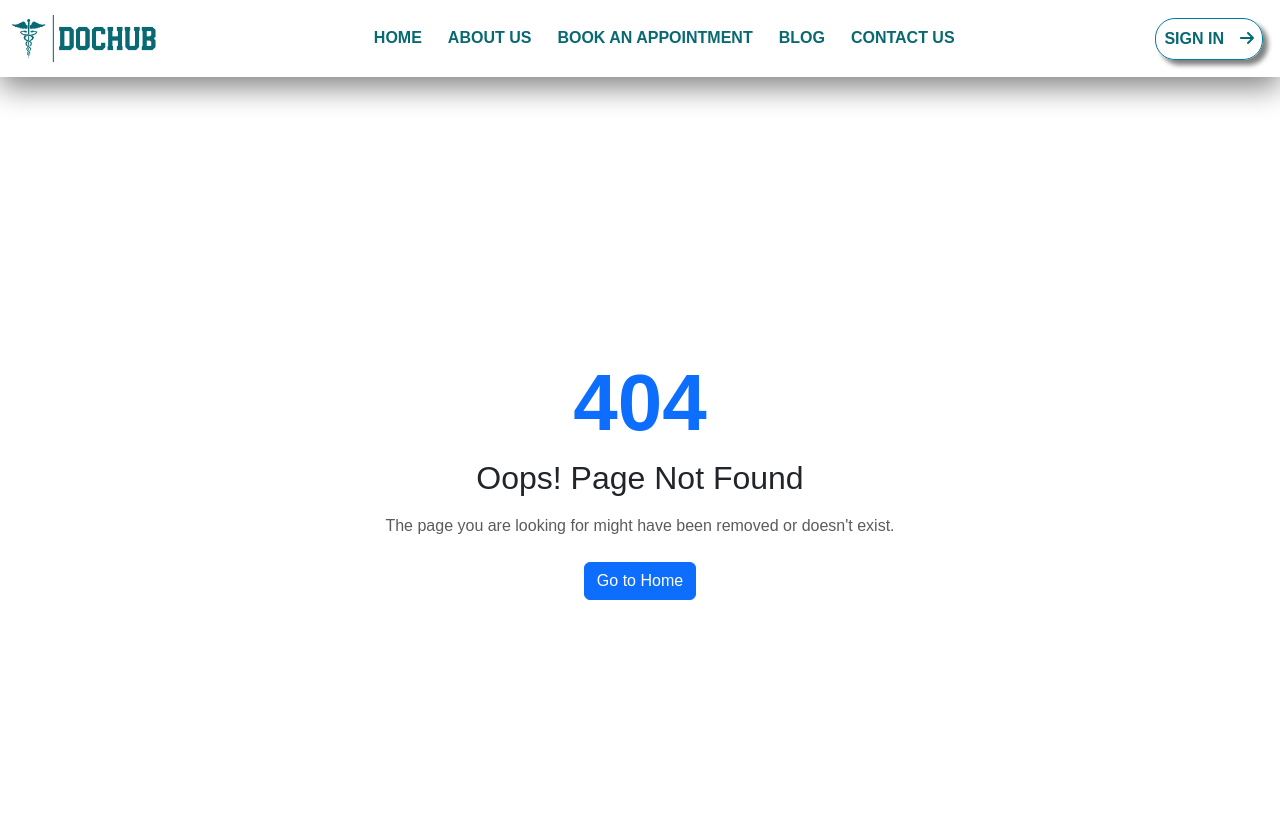
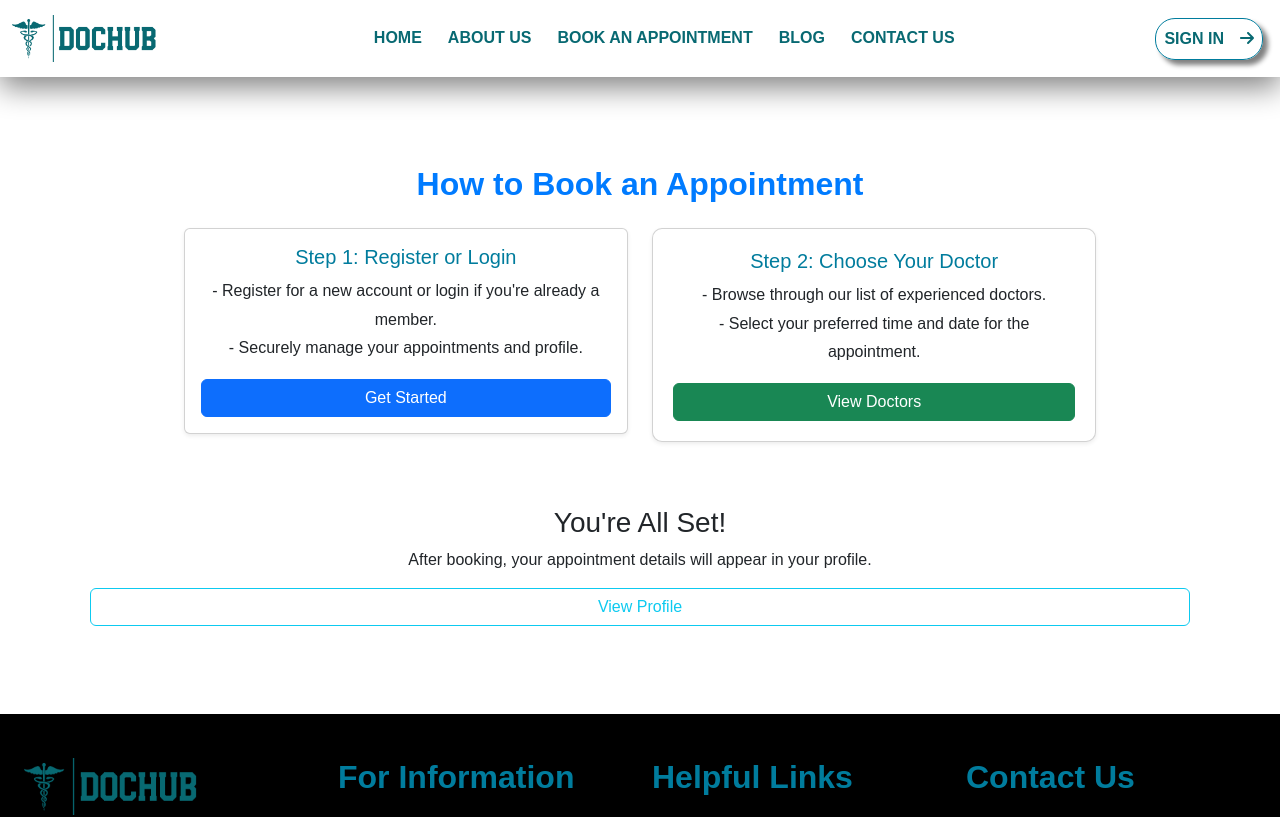
Before and after one commit to Vanshita1011/DocHub, a React (Create React App) app: page /booking-guide in a window 1280 px wide. Shown: the top 817 px of the page. Built offline with nearby package versions, Linux system fonts and the light colour scheme; a web font is replaced by a local one.

Commit message:
form changed

```diff
--- a/src/Admin/AdminDashboard.jsx
+++ b/src/Admin/AdminDashboard.jsx
@@ -167,6 +167,12 @@ export default function AdminDashboard() {
                 <p>{message}</p>
                 <Button className="btn btn-danger mb-3" onClick={handleLogout}>
                   Logout
+                </Button>
+                <Button
+                  variant="primary"
+                  onClick={() => navigate("/admin/queries")}
+                >
+                  View Queries
                 </Button>
               </Col>
             </Row>
--- /dev/null
+++ b/src/Admin/AdminQueries.jsx
@@ -0,0 +1,47 @@
+import React, { useEffect, useState } from "react";
+import { Table } from "react-bootstrap";
+import api from "../axiosInterceptor"; // Assuming axios instance
+
+const AdminQueries = () => {
+  const [queries, setQueries] = useState([]);
+
+  useEffect(() => {
+    const fetchQueries = async () => {
+      try {
+        const response = await api.get("/queries");
+        setQueries(response.data);
+      } catch (error) {
+        console.error("Error fetching queries:", error);
+      }
+    };
+    fetchQueries();
+  }, []);
+
+  return (
+    <div>
+      <h2>Contact Queries</h2>
+      <Table striped bordered hover>
+        <thead>
+          <tr>
+            <th>Name</th>
+            <th>Phone</th>
+            <th>Email</th>
+            <th>Query</th>
+          </tr>
+        </thead>
+        <tbody>
+          {queries.map((query) => (
+            <tr key={query._id}>
+              <td>{query.name}</td>
+              <td>{query.phone}</td>
+              <td>{query.email}</td>
+              <td>{query.query}</td>
+            </tr>
+          ))}
+        </tbody>
+      </Table>
+    </div>
+  );
+};
+
+export default AdminQueries;
--- /dev/null
+++ b/src/Component/BookingGuide.css
@@ -0,0 +1,51 @@
+/* General Container Styling */
+.booking-guide-container {
+  padding: 40px 20px;
+}
+
+/* Section Heading */
+.booking-guide-container h2 {
+  font-weight: 600;
+  color: #007bff;
+  margin-bottom: 30px;
+}
+
+/* Cards Styling */
+.booking-step-card {
+  transition: transform 0.3s ease-in-out, box-shadow 0.3s ease-in-out;
+  border-radius: 10px;
+  overflow: hidden;
+}
+
+.booking-step-card:hover {
+  transform: translateY(-5px);
+  box-shadow: 0px 8px 20px rgba(0, 0, 0, 0.15);
+}
+
+/* Card Image */
+.booking-step-card img {
+  height: 200px;
+  object-fit: cover;
+  border-top-left-radius: 10px;
+  border-top-right-radius: 10px;
+}
+
+/* Card Body */
+.booking-step-card .card-body {
+  padding: 20px;
+}
+
+/* Buttons */
+.booking-guide-container .btn-primary,
+.booking-guide-container .btn-success,
+.booking-guide-container .btn-outline-info {
+  width: 100%;
+  font-weight: 500;
+}
+
+/* Responsive Design */
+@media (max-width: 768px) {
+  .booking-guide-container {
+    text-align: center;
+  }
+}
--- /dev/null
+++ b/src/Component/BookingGuide.jsx
@@ -0,0 +1,66 @@
+import React from "react";
+import { Container, Row, Col, Card, Button } from "react-bootstrap";
+import { Link } from "react-router-dom";
+import "bootstrap/dist/css/bootstrap.min.css";
+import "./BookingGuide.css";
+
+// Sample Images (Replace with actual images)
+// import registerImage from "./about-img.jpg";
+// import doctorImage from "./assets/doctor.png";
+
+const BookingGuide = () => {
+  return (
+    <Container className="booking-guide-container my-5">
+      <h2 className="text-center mb-4">How to Book an Appointment</h2>
+      <Row className="justify-content-center">
+        {/* Step 1: Register/Login */}
+        <Col md={5} className="mb-4">
+          <Card className="shadow-sm">
+            {/* <Card.Img variant="top" src={registerImage} alt="Register/Login" /> */}
+            <Card.Body className="text-center">
+              <Card.Title>Step 1: Register or Login</Card.Title>
+              <Card.Text>
+                - Register for a new account or login if you're already a
+                member.
+                <br />- Securely manage your appointments and profile.
+              </Card.Text>
+              <Link to="/signIn">
+                <Button variant="primary">Get Started</Button>
+              </Link>
+            </Card.Body>
+          </Card>
+        </Col>
+
+        {/* Step 2: Choose a Doctor */}
+        <Col md={5}>
+          <Card className="booking-step-card shadow-sm">
+            {/* <Card.Img variant="top" src={doctorImage} alt="Choose a Doctor" /> */}
+            <Card.Body className="text-center">
+              <Card.Title>Step 2: Choose Your Doctor</Card.Title>
+              <Card.Text>
+                - Browse through our list of experienced doctors.
+                <br />- Select your preferred time and date for the appointment.
+              </Card.Text>
+              <Link to="/book-appoinment">
+                <Button variant="success">View Doctors</Button>
+              </Link>
+            </Card.Body>
+          </Card>
+        </Col>
+      </Row>
+
+      {/* Final Step: Confirmation */}
+      <div className="text-center mt-5">
+        <h3>You're All Set!</h3>
+        <p>
+          After booking, your appointment details will appear in your profile.
+        </p>
+        <Link to="/profile">
+          <Button variant="outline-info">View Profile</Button>
+        </Link>
+      </div>
+    </Container>
+  );
+};
+
+export default BookingGuide;
--- a/src/Pages/Blog/ServiceCard.jsx
+++ b/src/Pages/Blog/ServiceCard.jsx
@@ -47,7 +47,7 @@ export default function ServiceCard({ service }) {
         </ul>
         <Card.Body>
           <Card.Title className="blogtitle p-2">{service.title}</Card.Title>
-          <p className="p-2">{service.data}</p>
+          <p className="p-2 blog-des">{service.data}</p>
         </Card.Body>
         <div className="d-flex p-3 justify-content-between w-100 mw-100">
           <button className="bg-primary blogbtn">
--- a/src/Pages/Blog/servicecard.css
+++ b/src/Pages/Blog/servicecard.css
@@ -3,6 +3,10 @@
 }
 .blogtitle {
   font-weight: 700 !important;
+  font-family: cursive !important;
+}
+.blog-des {
+  font-family: cursive !important;
 }
 .icongroup {
   color: #5c728e;
--- a/src/Pages/Contact/index.jsx
+++ b/src/Pages/Contact/index.jsx
@@ -1,4 +1,4 @@
-import React, { useState } from "react";
+import React, { useState, useEffect } from "react";
 import { Col, Container, Row } from "react-bootstrap";
 import "./Contact.css";
 import { faqs } from "./Data/Faqs";
@@ -6,6 +6,8 @@ import "./faq.css";
 import { FontAwesomeIcon } from "@fortawesome/react-fontawesome";
 import { faPlus } from "@fortawesome/free-solid-svg-icons";
 import ScrollToTop from "react-scroll-to-top";
+import api from "../../axiosInterceptor";
+import { toast } from "react-toastify";
 const Contact = () => {
   let [showAns, setShowAns] = useState(faqs[0].id);
   const [errors, setErrors] = useState({}); // Validation errors
@@ -15,6 +17,12 @@ const Contact = () => {
     email: "",
     query: "",
   });
+  useEffect(() => {
+    const loggedInUser = JSON.parse(localStorage.getItem("user"));
+    if (loggedInUser && loggedInUser.email) {
+      setQueryData((prev) => ({ ...prev, email: loggedInUser.email }));
+    }
+  }, []);
   const handleInputChanges = (e) => {
     const { name, value } = e.target;
     setQueryData((prev) => ({ ...prev, [name]: value }));
@@ -37,19 +45,26 @@ const Contact = () => {
     return Object.keys(newErrors).length === 0; // True if no errors
   };
 
-  const handleSubmits = (e) => {
+  const handleSubmits = async (e) => {
     e.preventDefault();
     if (validateForm()) {
-      console.log("Query Submitted:", queryData);
+      try {
+        // Send the query data to the backend
+        await api.post("/queries", queryData);
         setQueryData({
           name: "",
           phone: "",
           email: "",
           query: "",
         });
+        toast.success("Query submitted successfully!");
+      } catch (error) {
+        toast.error("Error submitting query");
+      }
       setErrors({});
     }
   };
+
   return (
     <>
       <Container>
@@ -125,7 +140,7 @@ const Contact = () => {
                 className="form-control mb-2"
                 placeholder="Enter your Email Id"
                 value={queryData.email}
-                onChange={handleInputChanges}
+                disabled
               />
               <label className="form-label">Tell Us Your Query:</label>
               <textarea
@@ -137,7 +152,7 @@ const Contact = () => {
                 onChange={handleInputChanges}
               />
 
-              <input type="submit" value="Contact Us" />
+              <input type="submit" className="bkbtn" value="Contact Us" />
             </form>
           </Col>
         </Row>
--- a/src/Pages/Home/Home.css
+++ b/src/Pages/Home/Home.css
@@ -77,6 +77,11 @@ span {
 .works span {
   font-size: 30px;
   font-weight: bold;
+}
+.fr_img {
+  max-width: 100%;
+  height: fit-content;
+  margin-top: 20px;
 }
 .appoinImg {
   filter: drop-shadow(0 0 0.75rem rgb(69, 107, 232));
--- a/src/Pages/Home/index.jsx
+++ b/src/Pages/Home/index.jsx
@@ -71,11 +71,7 @@ export default function Home() {
             data-aos-duration="2000"
             className="d-flex justify-content-center"
           >
-            <img
-              src="/images/doc.jpg"
-              className="fr_img img-fluid "
-              alt="img"
-            />
+            <img src="/images/doc.jpg" className="fr_img" alt="img" />
           </Col>
         </Row>
         {/*  */}
--- a/src/common/Header/index.jsx
+++ b/src/common/Header/index.jsx
@@ -99,7 +99,7 @@ export default function Header() {
             </Nav.Link>
             <Nav.Link
               to="/contact-us"
-              as={Link}
+              as={NavLink}
               onClick={() => setExpanded(false)}
             >
               Contact Us
--- a/src/common/footer/index.jsx
+++ b/src/common/footer/index.jsx
@@ -96,7 +96,7 @@ export default function Footer() {
                       </Link>
                     </li>
                     <li>
-                      <Link to={"/about-us"} className="link">
+                      <Link to={"/booking-guide"} className="link">
                         Booking Guid
                       </Link>
                     </li>
```
Also changed, not shown: src/routes.js (+10 -0 lines). Lines whose indentation alone changed are shown as unchanged.
